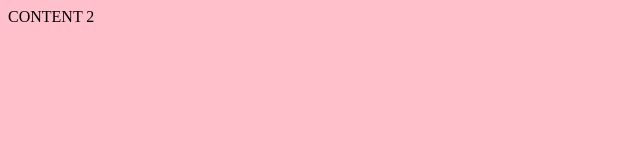
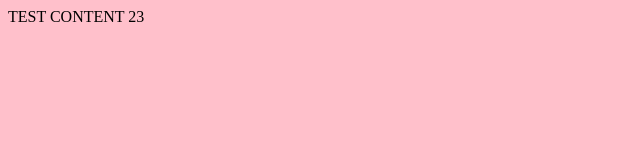
Before and after one commit to Talkbullet/39-grupe-ufo, a website: page index.html in a window 1280 px wide. Shown: the full height of the page, 0-640 px from the left. Drawn offline with Linux system fonts and the light colour scheme.

Commit message:
initial commit

```diff
--- a/index.html
+++ b/index.html
@@ -9,7 +9,7 @@
 </head>
 
 <body style="background-color: pink;">
-    CONTENT 2
+    TEST CONTENT 23
 </body>
 
 </html>
```
